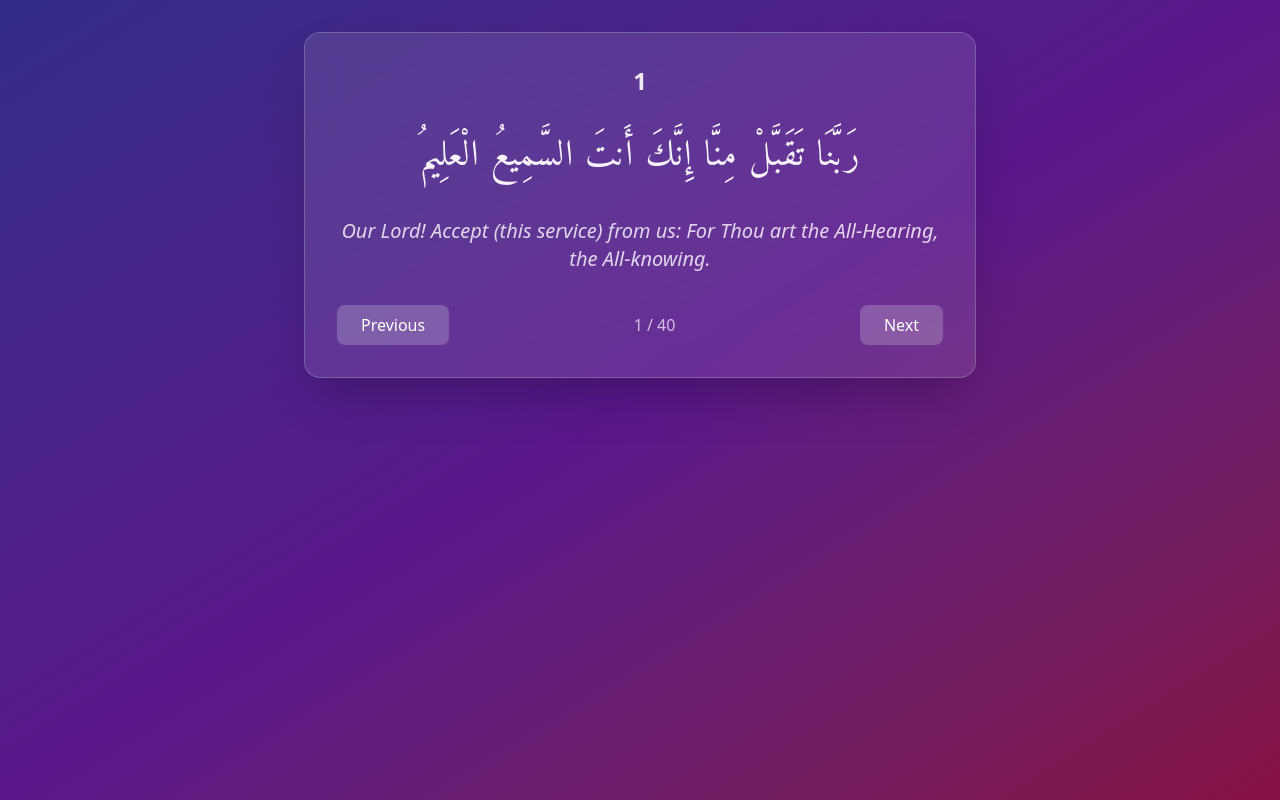
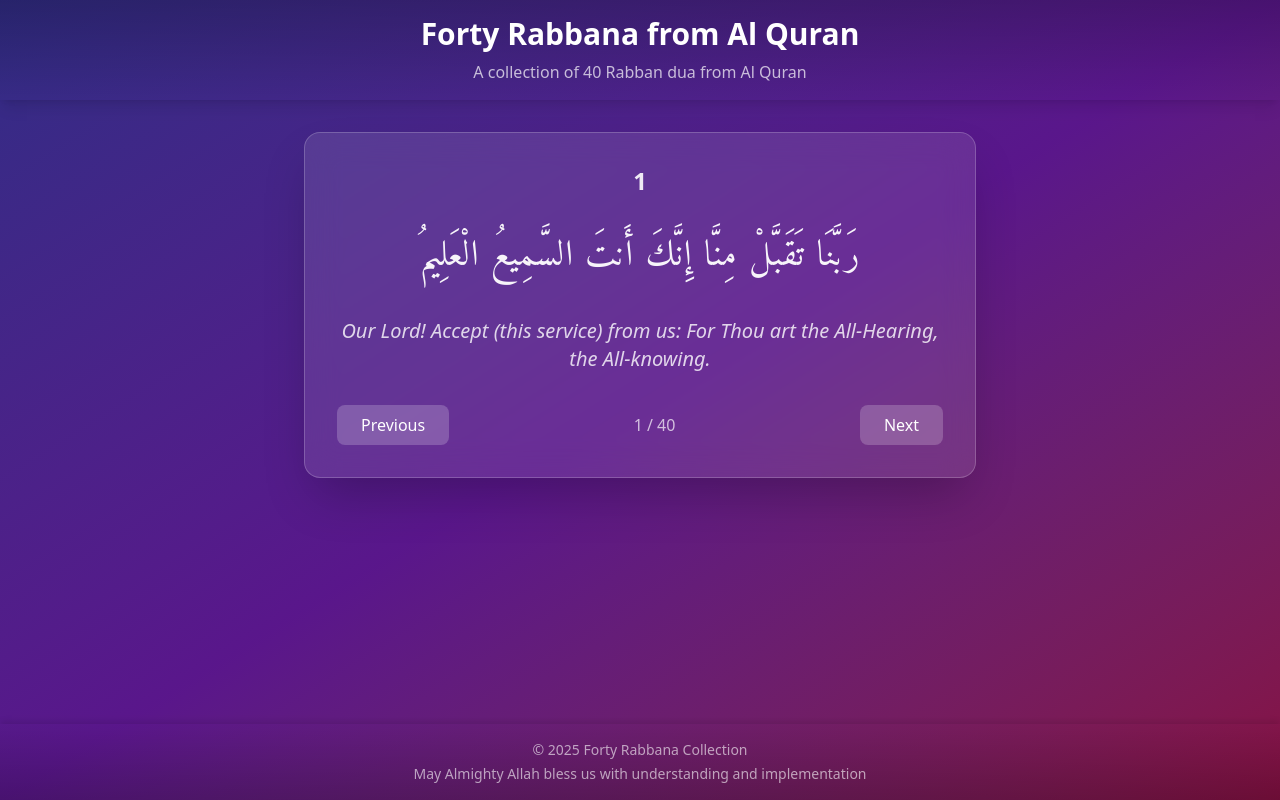
Before and after one commit to mohammedazizul/forty-rabban, a React (Vite) app: page / in a window 1280 px wide. Built offline with nearby package versions, Linux system fonts and the light colour scheme.

Commit message:
header and footer added

```diff
--- a/src/App.jsx
+++ b/src/App.jsx
@@ -1,6 +1,34 @@
 import "./App.css";
 import { useState } from "react";
 import data from "./data/rabban.json";
+
+function Header() {
+  return (
+    <header className="w-full py-4 px-4 sm:px-6 md:px-8 bg-gradient-to-b from-black/20 to-transparent shadow-lg">
+      <div className="max-w-2xl mx-auto">
+        <h1 className="text-2xl sm:text-3xl font-bold text-white text-center">
+          Forty Rabbana from Al Quran
+        </h1>
+        <p className="text-white/70 text-center mt-2 text-sm sm:text-base">
+          A collection of 40 Rabban dua from Al Quran
+        </p>
+      </div>
+    </header>
+  );
+}
+
+function Footer() {
+  return (
+    <footer className="w-full py-4 px-4 sm:px-6 md:px-8 mt-auto bg-gradient-to-t from-black/20 to-transparent shadow-[0_-4px_6px_-1px_rgba(0,0,0,0.1)]">
+      <div className="max-w-2xl mx-auto">
+        <div className="text-center text-white/60 text-sm">
+          <p>© {new Date().getFullYear()} Forty Rabbana Collection</p>
+          <p className="mt-1">May Almighty Allah bless us with understanding and implementation</p>
+        </div>
+      </div>
+    </footer>
+  );
+}
 
 function App() {
   const [currentIndex, setCurrentIndex] = useState(0);
@@ -14,7 +42,10 @@ function App() {
   };
 
   return (
-    <div className="min-h-screen bg-gradient-to-br from-indigo-900 via-purple-900 to-pink-900 p-4 sm:p-6 md:p-8">
+    <div className="min-h-screen bg-gradient-to-br from-indigo-900 via-purple-900 to-pink-900 flex flex-col">
+      <Header />
+
+      <main className="flex-1 p-4 sm:p-6 md:p-8">
         <div className="max-w-2xl mx-auto">
           <div className="bg-white/10 backdrop-blur-lg rounded-2xl p-4 sm:p-6 md:p-8 shadow-2xl border border-white/20">
             <div className="text-center space-y-4 sm:space-y-6">
@@ -46,6 +77,9 @@ function App() {
             </div>
           </div>
         </div>
+      </main>
+
+      <Footer />
     </div>
   );
 }
```
Lines whose indentation alone changed are shown as unchanged.
